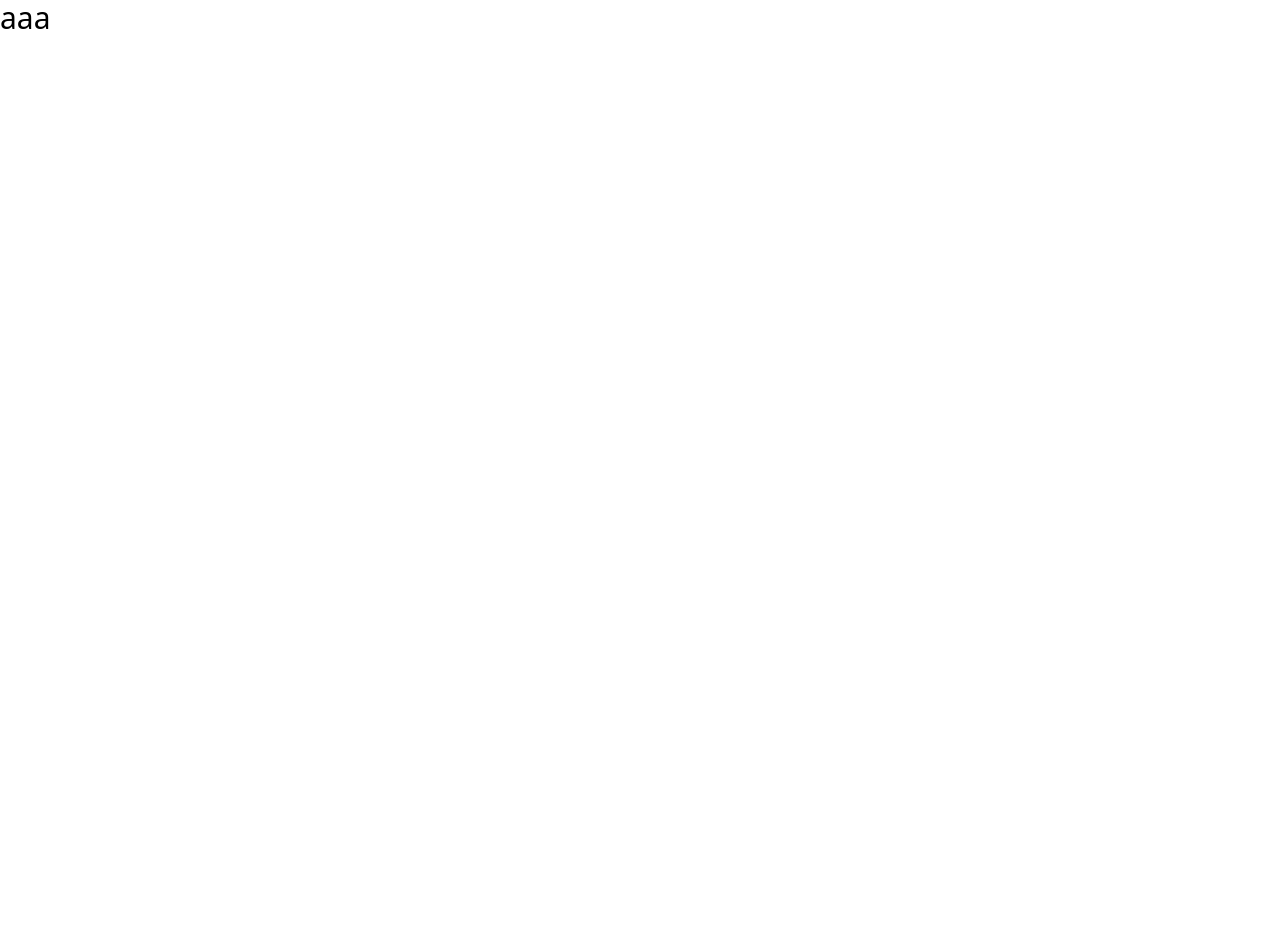
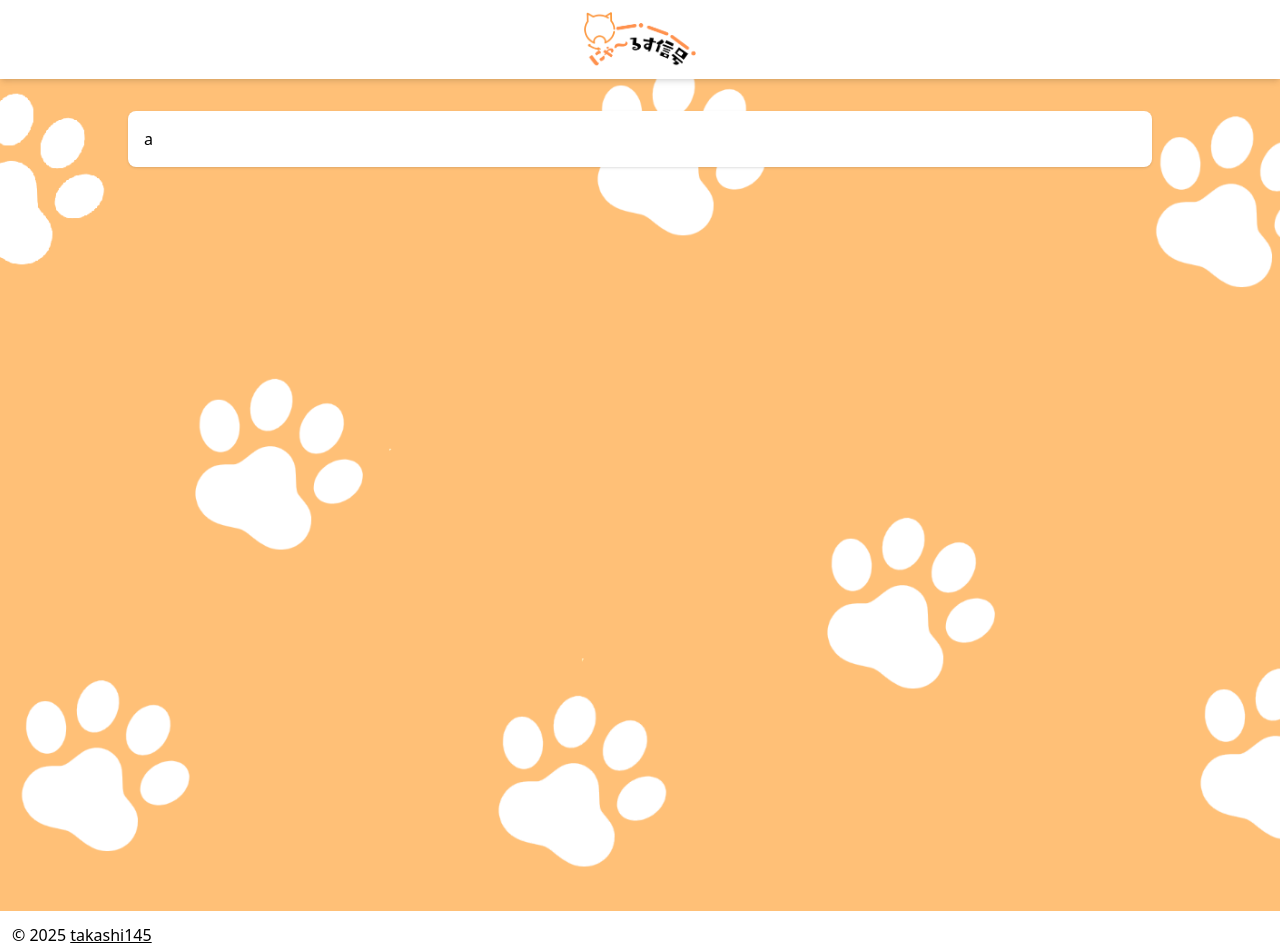
Before and after one commit to takashi145/nya-morse, a Svelte app: page / in a window 1280 px wide. Shown: the top 952 px of the page. Before the commit the page ends 800 px from the top, so only its background shows below. Built offline with nearby package versions, Linux system fonts and the light colour scheme.

Commit message:
レイアウト作成

```diff
--- a/src/App.svelte
+++ b/src/App.svelte
@@ -1,6 +1,25 @@
 <script lang="ts">
 </script>
 
-<main>
-  <div class="text-3xl">aaa</div>
-</main>
+<div>
+  <header class="p-3 bg-white shadow-md flex justify-center">
+    <img src="/images/logo.png" alt="にゃーるす信号" class="w-28" />
+  </header>
+
+  <main class="min-h-screen">
+    <div class="max-w-5xl my-8 mx-auto bg-white p-4 shadow rounded-lg">a</div>
+  </main>
+
+  <footer class="bg-white p-3">
+    &copy; 2025
+    <a href="https://github.com/takashi145" class="underline">takashi145</a>
+  </footer>
+</div>
+
+<style>
+  :global(body) {
+    background-image: url("/images/background.png");
+    background-size: cover;
+    background-position: center;
+  }
+</style>
```
